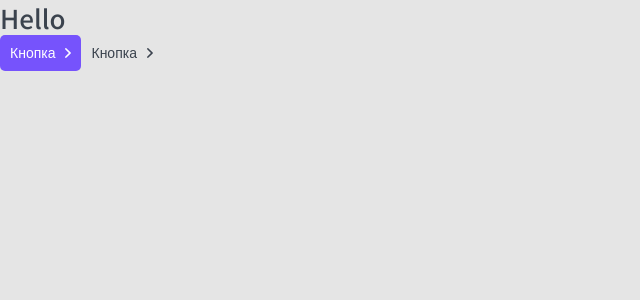
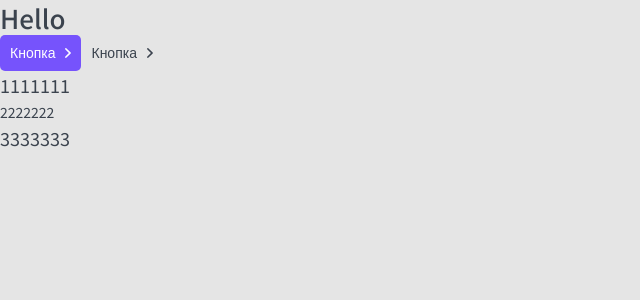
Before and after one commit to serjgrm/Next.js_TypeScript_project, a Next.js app: page / in a window 1280 px wide. Shown: the top 300 px of the page, without its empty margins (0-640 px from the left). Built offline with nearby package versions, Linux system fonts and the light colour scheme.

Commit message:
P element created

```diff
--- /dev/null
+++ b/components/P/P.module.css
@@ -0,0 +1,15 @@
+.p {
+    margin: 0;
+}
+.s{
+    font-size: 14px;
+    line-height: 24px;
+}
+.m{
+    font-size: 16px;
+    line-height: 24px;
+}
+.l{
+    font-size: 18px;
+    line-height: 29px;
+}
--- /dev/null
+++ b/components/P/P.tsx
@@ -0,0 +1,19 @@
+
+import {PProps} from './P.props'
+import cn from 'classnames';
+import styles from './P.module.css';
+
+export const P = ({size='m' ,children, className, ...props }:PProps):JSX.Element =>{
+    return (
+        <p
+            className={cn(styles.p, className, {
+                [styles.s]: size == 's',
+                [styles.m]: size == 'm',
+                [styles.l]: size == 'l'
+            })}
+            {...props}
+        >
+            {children}
+        </p>
+    );
+}
--- a/components/index.ts
+++ b/components/index.ts
@@ -1,2 +1,3 @@
 export * from './Htag/Htag';
 export * from './Button/Button';
+export * from './P/P'
--- a/pages/index.tsx
+++ b/pages/index.tsx
@@ -1,13 +1,18 @@
 import React from "react";
-import { Button, Htag } from '../components';
+import { Button, Htag, P } from '../components';
 
 export default function Home():JSX.Element {
   return (
     <div>
       <Htag tag='h1'> Hello </Htag>
 
-      <Button appearance='primary' arrow="right" >Кнопка</Button>
+      <Button appearance='primary' arrow="right" className="dddddd" >Кнопка</Button>
       <Button appearance="ghost" arrow="right" >Кнопка</Button>
+
+      <P size='l'>1111111</P>
+      <P size="s">2222222</P>
+      <P size='l'>3333333</P>
+
 
     </div>
   );
--- a/styles/globals.css
+++ b/styles/globals.css
@@ -13,10 +13,12 @@
 *{
   box-sizing: border-box;
 }
+html{
+  --white: white;
+}
 
 :root {
   --black: #3B434E;
-  --white: white;
   --primary: #7653FC;
   --primary-hover: #643ff7;
   --red: #DE0000;
```
Also changed, not shown: components/P/P.props.ts (added, +7 -0 lines).
